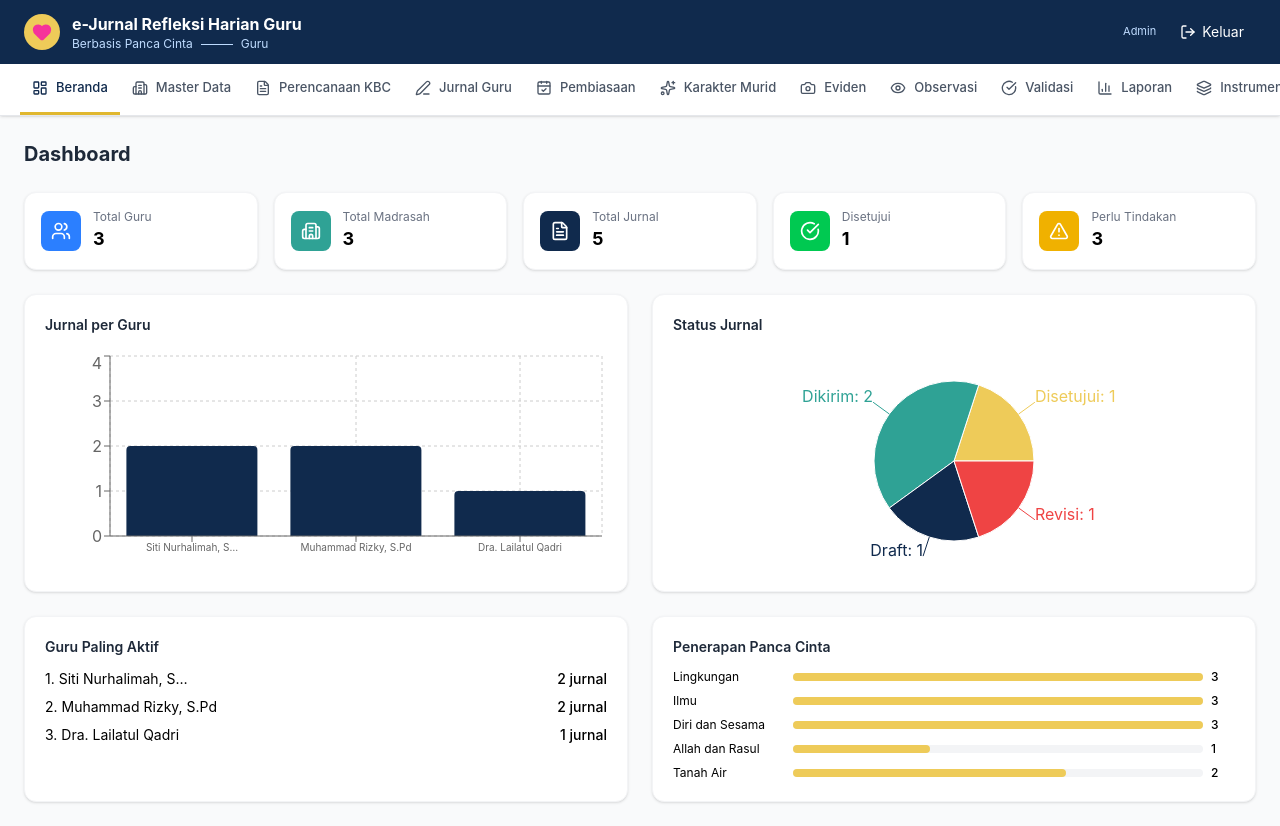
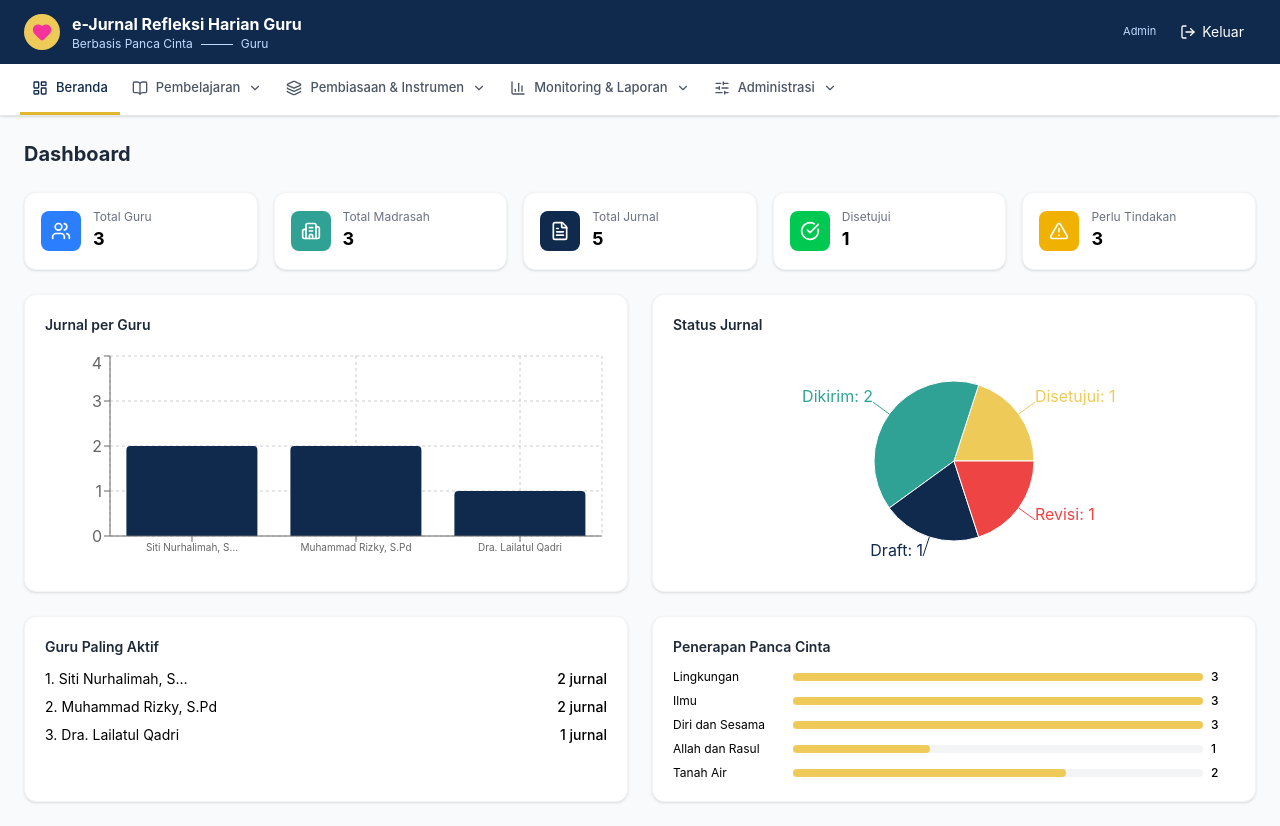
Before and after one commit to Subariyanto/sijurnal-cinta-guru, a React (Vite) app: page /#/ in a window 1280 px wide. Built offline with nearby package versions, Linux system fonts and the light colour scheme; sample sign-in values are in the browser's storage.

Commit message:
Kelompokkan menu dalam dropdown

```diff
--- a/src/components/Navbar.jsx
+++ b/src/components/Navbar.jsx
@@ -1,38 +1,67 @@
-import React, { useState } from 'react';
+import React, { useEffect, useRef, useState } from 'react';
 import { NavLink, useLocation } from 'react-router-dom';
 import { useAuth } from '../lib/AuthContext';
 import {
-  LayoutDashboard, Building2, FileText, Edit3, Camera, Eye,
-  CheckCircle, BarChart3, Settings, LogOut, ClipboardCheck,
-  CalendarCheck, Sparkles, Layers, HelpCircle, Menu, X, Heart
+  LayoutDashboard, Building2, FileText, Edit3, Camera, Eye, CheckCircle,
+  BarChart3, Settings, LogOut, ClipboardCheck, CalendarCheck, Sparkles,
+  Layers, HelpCircle, Menu, X, Heart, ChevronDown, BookOpen, SlidersHorizontal
 } from 'lucide-react';
 
-const allMenus = [
-  { to: '/', label: 'Beranda', icon: LayoutDashboard, roles: null },
-  { to: '/master-data', label: 'Master Data', icon: Building2, roles: ['admin', 'operator', 'pengawas'] },
-  { to: '/perencanaan', label: 'Perencanaan KBC', icon: FileText, roles: null },
-  { to: '/jurnal', label: 'Jurnal Guru', icon: Edit3, roles: null },
-  { to: '/pembiasaan-harian', label: 'Pembiasaan', icon: CalendarCheck, roles: null },
-  { to: '/observasi-karakter', label: 'Karakter Murid', icon: Sparkles, roles: null },
-  { to: '/eviden', label: 'Eviden', icon: Camera, roles: null },
-  { to: '/observasi', label: 'Observasi', icon: Eye, roles: null },
-  { to: '/validasi', label: 'Validasi', icon: CheckCircle, roles: ['kepala_madrasah', 'pengawas', 'admin'] },
-  { to: '/laporan', label: 'Laporan', icon: BarChart3, roles: null },
-  { to: '/rekap-instrumen', label: 'Instrumen KBC', icon: Layers, roles: null },
-  { to: '/laporan-pengawas', label: 'Monev', icon: ClipboardCheck, roles: ['pengawas', 'admin'] },
-  { to: '/pengaturan', label: 'Pengaturan', icon: Settings, roles: ['admin', 'kepala_madrasah', 'operator', 'pengawas'] },
-  { to: '/panduan', label: 'Panduan', icon: HelpCircle, roles: null },
+const groups = [
+  {
+    label: 'Pembelajaran', icon: BookOpen,
+    items: [
+      { to: '/perencanaan', label: 'Perencanaan KBC', icon: FileText },
+      { to: '/jurnal', label: 'Jurnal Harian Guru', icon: Edit3 },
+      { to: '/eviden', label: 'Eviden Digital', icon: Camera },
+    ],
+  },
+  {
+    label: 'Pembiasaan & Instrumen', icon: Layers,
+    items: [
+      { to: '/pembiasaan-harian', label: 'Jurnal Pembiasaan Harian', icon: CalendarCheck },
+      { to: '/observasi-karakter', label: 'Observasi Karakter Murid', icon: Sparkles },
+      { to: '/observasi', label: 'Observasi Siswa', icon: Eye },
+      { to: '/rekap-instrumen', label: 'Rekap Instrumen KBC', icon: Layers },
+    ],
+  },
+  {
+    label: 'Monitoring & Laporan', icon: BarChart3,
+    items: [
+      { to: '/validasi', label: 'Validasi', icon: CheckCircle, roles: ['kepala_madrasah', 'pengawas', 'admin'] },
+      { to: '/laporan', label: 'Rekap & Laporan', icon: BarChart3 },
+      { to: '/laporan-pengawas', label: 'Laporan Monev Pengawas', icon: ClipboardCheck, roles: ['pengawas', 'admin'] },
+    ],
+  },
+  {
+    label: 'Administrasi', icon: SlidersHorizontal,
+    items: [
+      { to: '/master-data', label: 'Master Data', icon: Building2, roles: ['admin', 'operator', 'pengawas'] },
+      { to: '/pengaturan', label: 'Pengaturan', icon: Settings, roles: ['admin', 'kepala_madrasah', 'operator', 'pengawas'] },
+      { to: '/panduan', label: 'Panduan Penggunaan', icon: HelpCircle },
+    ],
+  },
 ];
 
 export default function Navbar() {
   const { user, logout } = useAuth();
   const location = useLocation();
-  const [open, setOpen] = useState(false);
-  const menus = allMenus.filter(m => !m.roles || (user && m.roles.includes(user.role)));
+  const [mobileOpen, setMobileOpen] = useState(false);
+  const [openGroup, setOpenGroup] = useState(null);
+  const navRef = useRef(null);
+  const visibleGroups = groups.map(g => ({ ...g, items: g.items.filter(i => !i.roles || i.roles.includes(user?.role)) })).filter(g => g.items.length);
   const active = path => path === '/' ? location.pathname === '/' : location.pathname === path || location.pathname.startsWith(path + '/');
 
+  useEffect(() => {
+    const close = e => { if (navRef.current && !navRef.current.contains(e.target)) setOpenGroup(null); };
+    document.addEventListener('mousedown', close);
+    return () => document.removeEventListener('mousedown', close);
+  }, []);
+
+  const closeMenus = () => { setOpenGroup(null); setMobileOpen(false); };
+
   return (
-    <header className="sticky top-0 z-40 bg-white shadow-sm">
+    <header className="sticky top-0 z-40 bg-white shadow-sm" ref={navRef}>
       <div className="bg-[#102a4d] text-white">
         <div className="max-w-[1600px] mx-auto h-16 px-4 md:px-6 flex items-center gap-3">
           <div className="w-9 h-9 rounded-full bg-[#eecb59] text-pink-500 flex items-center justify-center flex-shrink-0">
@@ -41,38 +70,48 @@ export default function Navbar() {
           <div className="leading-tight">
             <h1 className="font-bold text-sm sm:text-base">e-Jurnal Refleksi Harian Guru</h1>
             <p className="flex items-center gap-2 text-[11px] sm:text-xs text-blue-200">
-              <span>Berbasis Panca Cinta</span>
-              <span className="w-8 border-t border-blue-200" aria-hidden="true" />
-              <span>Guru</span>
+              <span>Berbasis Panca Cinta</span><span className="w-8 border-t border-blue-200" /><span>Guru</span>
             </p>
           </div>
           <div className="ml-auto hidden md:flex items-center gap-3">
-            <div className="text-right leading-tight">
-              <p className="text-sm font-medium">{user?.nama}</p>
-              <p className="text-[11px] text-blue-200 capitalize">{user?.role?.replace('_', ' ')}</p>
-            </div>
-            <button onClick={logout} className="flex items-center gap-1.5 px-3 py-2 text-sm hover:bg-white/10 rounded-lg transition" title="Keluar">
-              <LogOut className="w-4 h-4" /> Keluar
-            </button>
+            <div className="text-right leading-tight"><p className="text-sm font-medium">{user?.nama}</p><p className="text-[11px] text-blue-200 capitalize">{user?.role?.replace('_', ' ')}</p></div>
+            <button onClick={logout} className="flex items-center gap-1.5 px-3 py-2 text-sm hover:bg-white/10 rounded-lg"><LogOut className="w-4 h-4" /> Keluar</button>
           </div>
-          <button onClick={() => setOpen(!open)} className="ml-auto md:hidden p-2 hover:bg-white/10 rounded-lg" aria-label="Buka menu">
-            {open ? <X className="w-6 h-6" /> : <Menu className="w-6 h-6" />}
+          <button onClick={() => setMobileOpen(!mobileOpen)} className="ml-auto md:hidden p-2 hover:bg-white/10 rounded-lg" aria-label="Buka menu">
+            {mobileOpen ? <X className="w-6 h-6" /> : <Menu className="w-6 h-6" />}
           </button>
         </div>
       </div>
 
-      <nav className={`${open ? 'block' : 'hidden'} md:block bg-white border-b border-gray-200`}>
-        <div className="max-w-[1600px] mx-auto md:flex md:items-center md:overflow-x-auto px-3 md:px-5 py-2 md:py-0 max-h-[calc(100vh-64px)] overflow-y-auto">
-          {menus.map(m => (
-            <NavLink key={m.to} to={m.to} onClick={() => setOpen(false)}
-              className={`flex items-center gap-2 px-3 py-2.5 md:py-3.5 text-[13px] font-medium whitespace-nowrap border-l-4 md:border-l-0 md:border-b-3 transition ${active(m.to) ? 'border-[#e0b72f] text-[#102a4d] bg-amber-50 md:bg-transparent' : 'border-transparent text-gray-600 hover:text-[#102a4d] hover:bg-gray-50'}`}>
-              <m.icon className="w-4 h-4 flex-shrink-0" />
-              <span>{m.label}</span>
-            </NavLink>
-          ))}
+      <nav className={`${mobileOpen ? 'block' : 'hidden'} md:block bg-white border-b border-gray-200`}>
+        <div className="max-w-[1600px] mx-auto md:flex md:items-center px-3 md:px-5 py-2 md:py-0 max-h-[calc(100vh-64px)] overflow-y-auto md:overflow-visible">
+          <NavLink to="/" onClick={closeMenus} className={`flex items-center gap-2 px-3 py-2.5 md:py-3.5 text-[13px] font-medium border-l-4 md:border-l-0 md:border-b-3 ${active('/') ? 'border-[#e0b72f] text-[#102a4d] bg-amber-50 md:bg-transparent' : 'border-transparent text-gray-600 hover:bg-gray-50'}`}>
+            <LayoutDashboard className="w-4 h-4" /> Beranda
+          </NavLink>
+
+          {visibleGroups.map(group => {
+            const groupActive = group.items.some(i => active(i.to));
+            const expanded = openGroup === group.label;
+            return (
+              <div key={group.label} className="relative">
+                <button onClick={() => setOpenGroup(expanded ? null : group.label)} className={`w-full flex items-center gap-2 px-3 py-2.5 md:py-3.5 text-[13px] font-medium border-l-4 md:border-l-0 md:border-b-3 ${groupActive ? 'border-[#e0b72f] text-[#102a4d] bg-amber-50 md:bg-transparent' : 'border-transparent text-gray-600 hover:bg-gray-50'}`}>
+                  <group.icon className="w-4 h-4" /><span className="whitespace-nowrap">{group.label}</span><ChevronDown className={`w-3.5 h-3.5 transition-transform ${expanded ? 'rotate-180' : ''}`} />
+                </button>
+                {expanded && (
+                  <div className="md:absolute md:top-full md:left-0 md:min-w-64 md:bg-white md:border md:border-gray-200 md:rounded-b-xl md:shadow-xl md:p-2 md:z-50 pl-5 md:pl-2">
+                    {group.items.map(item => (
+                      <NavLink key={item.to} to={item.to} onClick={closeMenus} className={`flex items-center gap-2.5 px-3 py-2.5 rounded-lg text-[13px] whitespace-nowrap ${active(item.to) ? 'bg-amber-50 text-[#102a4d] font-semibold' : 'text-gray-600 hover:bg-gray-50 hover:text-[#102a4d]'}`}>
+                        <item.icon className="w-4 h-4" />{item.label}
+                      </NavLink>
+                    ))}
+                  </div>
+                )}
+              </div>
+            );
+          })}
+
           <div className="md:hidden border-t mt-2 pt-2 px-3 pb-2 flex items-center justify-between">
-            <span className="text-sm text-gray-600">{user?.nama}</span>
-            <button onClick={logout} className="flex items-center gap-2 text-sm text-red-600 px-3 py-2"><LogOut className="w-4 h-4" /> Keluar</button>
+            <span className="text-sm text-gray-600">{user?.nama}</span><button onClick={logout} className="flex items-center gap-2 text-sm text-red-600 px-3 py-2"><LogOut className="w-4 h-4" /> Keluar</button>
           </div>
         </div>
       </nav>
```
